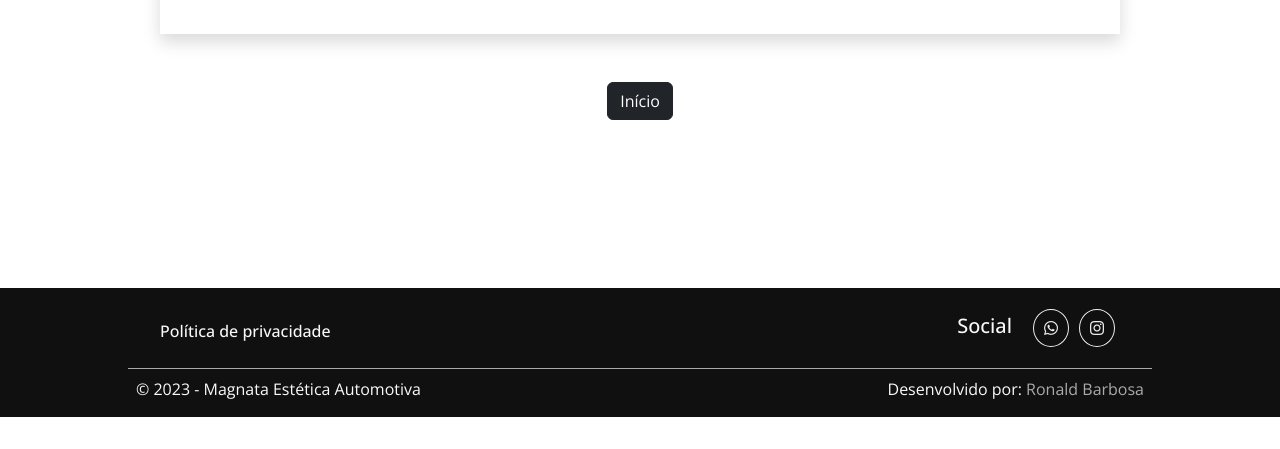
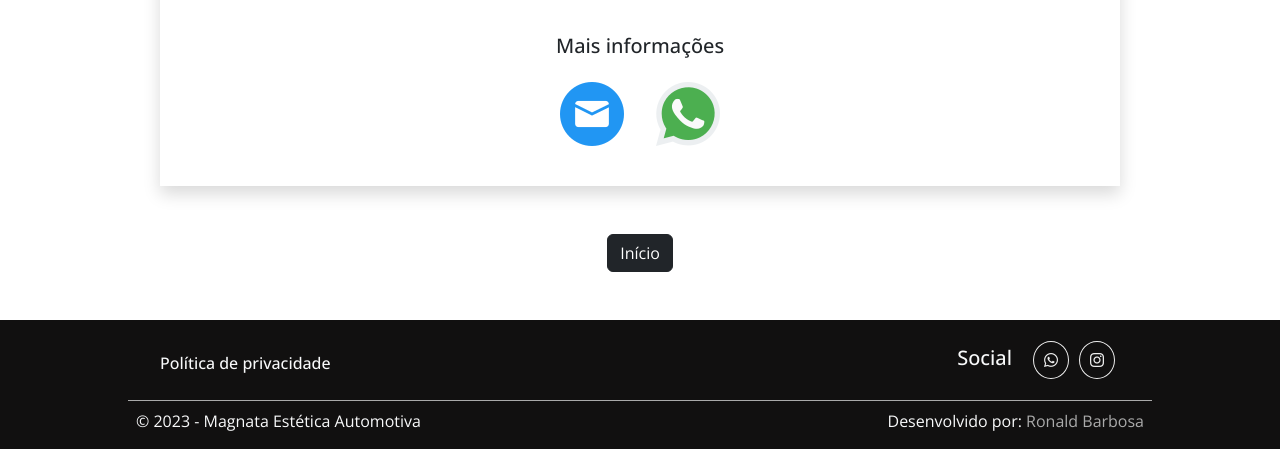
Before and after one commit to ronaldbarbosa/magnata-estetica-automotiva, a Django app: template servicos/templates/servicos/servico-info.html in a window 1280 px wide. Shown: the part 383-832 px from the top of the page. Before the commit the page ends 800 px from the top, so only its background shows below. Run offline with Django 4.2, Linux system fonts and the light colour scheme; the template is opened without the code that fills it, so the values that code supplies are empty.

Commit message:
Adicionados icones com links para contato em paginas sobre servicos

```diff
--- a/servicos/templates/servicos/servico-info.html
+++ b/servicos/templates/servicos/servico-info.html
@@ -26,6 +26,17 @@
                     <p class="fs-5">À partir de: R$ {{ servico.preco_base }}</p>
                 </div>
             </div>
+            <div class="text-center mt-3">
+                <h5>Mais informações</h5>
+                <div class="d-flex justify-content-center my-4">
+                    <a href="{% url 'contato' %}" class="mx-3">
+                        <img src="{% static 'images/mail.png' %}" alt="">
+                    </a>
+                    <a href="https://wa.me/5524999492709?text=Teste" target="_blank" class="mx-3">
+                        <img src="{% static 'images/whatsapp.png' %}" alt="">
+                    </a>
+                </div>
+            </div>
         </div>
         <div class="d-flex w-75 justify-content-center mt-5">
             <a href="{% url 'index' %}" class="btn btn-dark">Início</a>
```
Also changed, not shown: servicos/templates/servicos/promocao-info.html (+11 -0 lines), magnata_app/static/images/mail.png (added), magnata_app/static/images/whatsapp.png (added).
